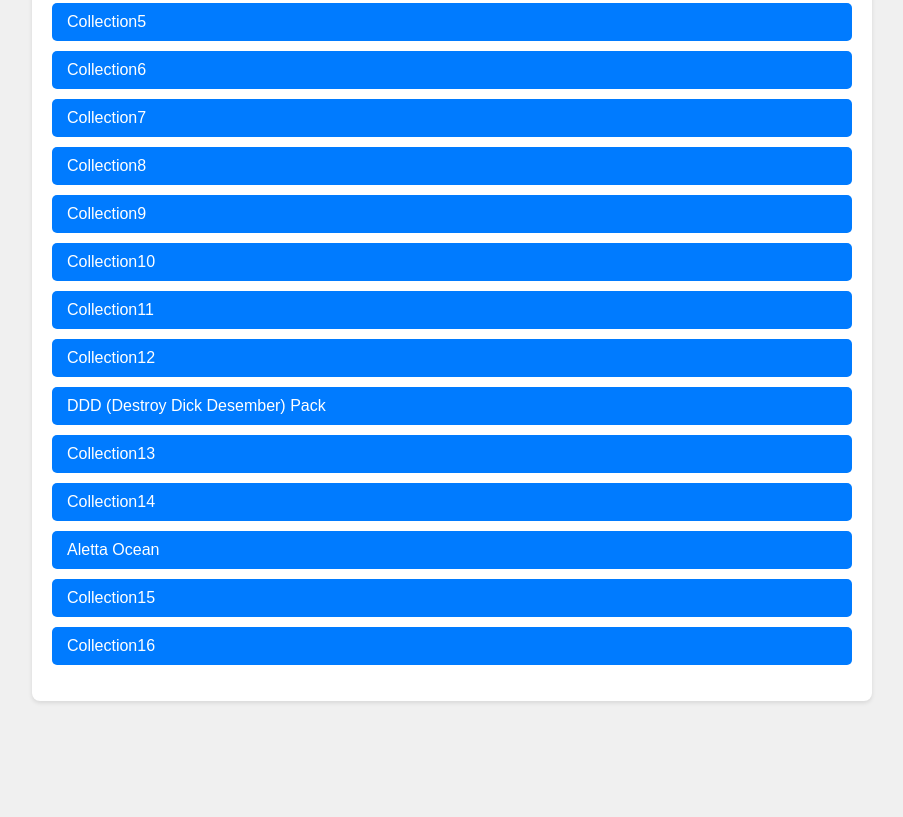
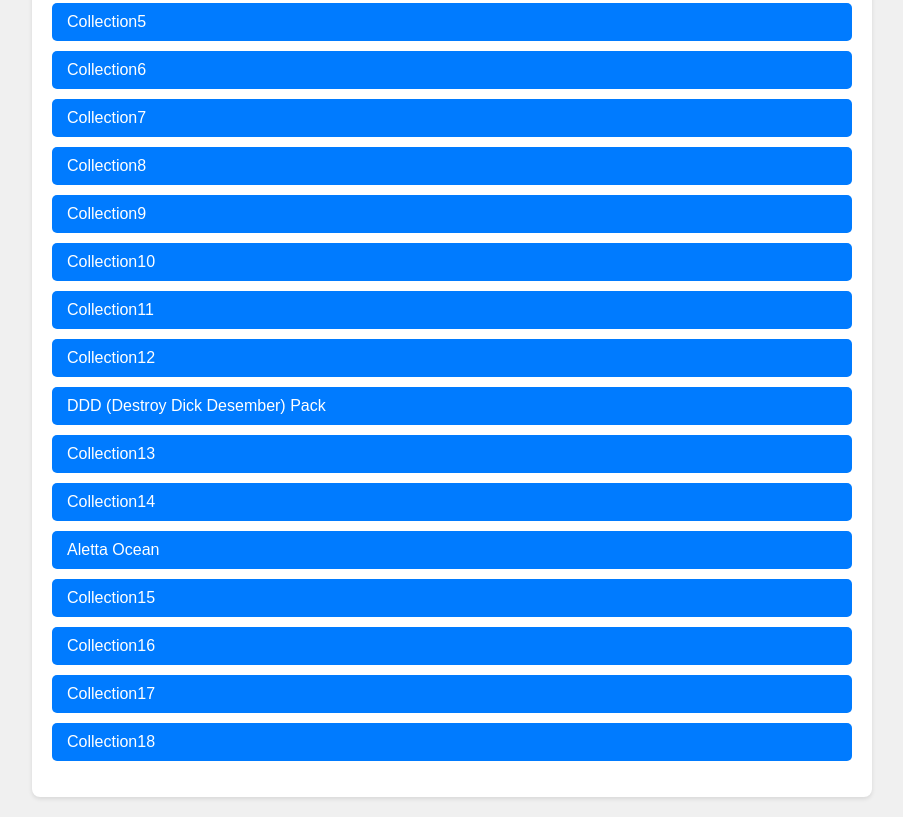
Before and after one commit to Rawr192/P, a plain HTML site: page index.html in a window 1280 px wide. Shown: the part 1029-1846 px from the top of the page, without its empty margins (188-1091 px from the left). Before the commit the page ends 1750 px from the top, so only its background shows below. Drawn offline with Linux system fonts and the light colour scheme.

Commit message:
Update index.html

```diff
--- a/index.html
+++ b/index.html
@@ -81,6 +81,8 @@
             <li><a href="https://photos.app.goo.gl/WDfmRy4ZdosNqEhm9">Aletta Ocean</a></li>
             <li><a href="https://photos.app.goo.gl/WtL1aW7qiMr9Lz7dA">Collection15</a></li>
             <li><a href="https://photos.app.goo.gl/Qs35Um75HcawtUVt6">Collection16</a></li>
+            <li><a href="https://photos.app.goo.gl/UnXNWiUmisykAxuy9">Collection17</a></li>
+            <li><a href="https://photos.app.goo.gl/F21Gwpf1nFujCBQa8">Collection18</a></li>
         </ul>
     </div>
 </body>
```
